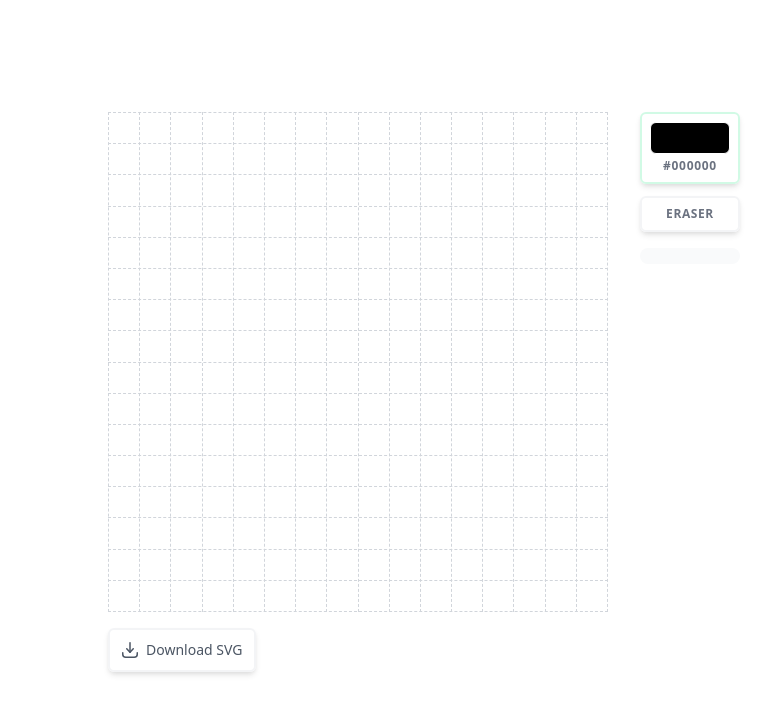
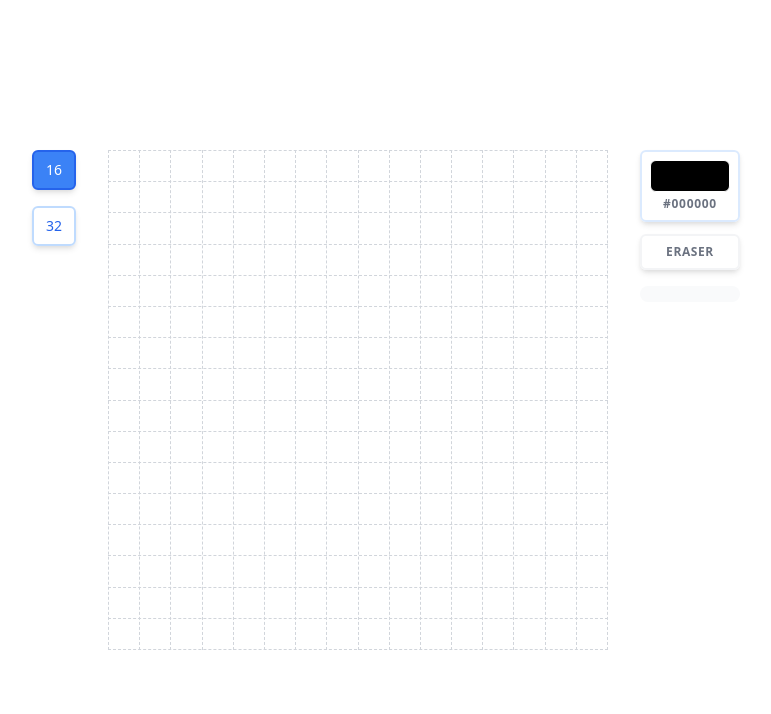
Before and after one commit to kylerits/nice-sprites, a Next.js app: page / in a window 1280 px wide. Shown: the top 714 px of the page, without its empty margins (282-1053 px from the left). Built offline with nearby package versions, Linux system fonts and the light colour scheme.

Commit message:
lots of stuff, but mostly I added a grid count toggle and a random name generator for svg downloads

```diff
--- /dev/null
+++ b/components/BitActions.tsx
@@ -0,0 +1,22 @@
+const BitActions = ({bitCount, setBitCount}) => {
+  return (
+    <>
+      <div className="bit-actions">
+        <button
+          className={bitCount == 16 ? "inline-flex items-center text-sm px-3 py-2 border-blue-500 lg:border-blue-600 border-2 rounded-md shadow-md text-white bg-blue-500 hover:bg-blue-600 duration-200 mb-4" : "inline-flex items-center text-sm px-3 py-2 border-blue-200 border-2 rounded-md shadow-md text-blue-600 hover:bg-gray-50 duration-200 mb-4"}
+          onClick={() => {setBitCount(16)}}
+        >
+          <span>16</span>
+        </button>
+        <button
+          className={bitCount == 32 ? "inline-flex items-center text-sm px-3 py-2 border-blue-500 lg:border-blue-600 border-2 rounded-md shadow-md text-white bg-blue-500 hover:bg-blue-600 duration-200 mb-4" : "inline-flex items-center text-sm px-3 py-2 border-blue-200 border-2 rounded-md shadow-md text-blue-600 hover:bg-gray-50 duration-200 mb-4"}
+          onClick={() => {setBitCount(32)}}
+        >
+          <span>32</span>
+        </button>
+      </div>
+    </>
+  );
+}
+
+export default BitActions;
--- a/components/GridActions.tsx
+++ b/components/GridActions.tsx
@@ -1,5 +1,16 @@
-const GridActions = ({ currentPixels, bitCount }) => {
-  const generateSvgString = (pixels) => {
+import { ToastContainer, toast } from 'react-toastify';
+
+import 'react-toastify/dist/ReactToastify.css'
+import {uniqueNamesGenerator, Config, adjectives, colors, animals} from 'unique-names-generator'
+
+const customConfig: Config = {
+  dictionaries: [adjectives, colors, animals],
+  separator: '-',
+  length: 2,
+}
+
+const GridActions = ({ currentPixels, bitCount, clearColors }) => {
+  const generateSvgString = () => {
     const multiplyer = 10
     const width = bitCount * multiplyer
     const height = bitCount * multiplyer
@@ -10,7 +21,7 @@ const GridActions = ({ currentPixels, bitCount }) => {
       const pHeight = multiplyer
       return `<rect key="${index}" x="${x}" y="${y}" width="${pWidth}" height="${pHeight}" fill="${pixel.color ? pixel.color : '#000'}"></rect>`
     });
-    console.log(paths);
+    // console.log(paths);
     const pathsString = paths.join('')
     const svgString = `<svg xmlns="http://www.w3.org/2000/svg" width="${width}" height="${height}" viewPort="0 0 ${width} ${height}">${pathsString}</svg>`
     return svgString;
@@ -21,28 +32,67 @@ const GridActions = ({ currentPixels, bitCount }) => {
     const svgBlob = new Blob([svgString], { type: "image/svg+xml" });
     const svgUrl = URL.createObjectURL(svgBlob);
     const downloadLink = document.createElement('a');
+    const shortName: string = uniqueNamesGenerator(customConfig);
     downloadLink.href = svgUrl;
-    downloadLink.download = "nice-sprite.svg";
-    console.log(svgString);
+    downloadLink.download = `${shortName}.svg`;
+    // console.log(svgString);
     downloadLink.click()
+    toast.success('SVG downloaded!');
+  }
+
+  const copySvg = () => {
+    const svgString = generateSvgString(currentPixels)
+    const textArea = document.createElement('textarea');
+    textArea.value = svgString;
+    document.body.appendChild(textArea);
+    textArea.select();
+    document.execCommand('copy');
+    textArea.remove();
+    toast.success('SVG copied!');
   }
 
   return(
     <>
       {/* Grid Actions */}
-      <div className="grid-actions-wrap py-4">
-        <div>
+      <div className="grid-actions-wrap py-4 lg:py-8">
+        <div className="flex flex-wrap">
           <button
-            className="inline-flex items-center text-sm pl-2 pr-3 py-2 border-gray-100 border-2 rounded-md shadow-md text-gray-600 hover:bg-gray-50 duration-200"
+            className="inline-flex items-center text-sm pl-2 pr-3 py-2 border-blue-100 border-2 rounded-md shadow-md text-gray-600 hover:bg-gray-50 duration-200 mr-2"
             onClick={downloadSvg}
-          ><span className="mr-1"><svg width="24" height="24" fill="none" viewBox="0 0 24 24">
-            <path stroke="currentColor" strokeLinecap="round" strokeLinejoin="round" strokeWidth="1.5" d="M4.75 14.75V16.25C4.75 17.9069 6.09315 19.25 7.75 19.25H16.25C17.9069 19.25 19.25 17.9069 19.25 16.25V14.75"></path>
-            <path stroke="currentColor" strokeLinecap="round" strokeLinejoin="round" strokeWidth="1.5" d="M12 14.25L12 4.75"></path>
-            <path stroke="currentColor" strokeLinecap="round" strokeLinejoin="round" strokeWidth="1.5" d="M8.75 10.75L12 14.25L15.25 10.75"></path>
-          </svg>
-          </span><span>Download SVG</span></button>
+          >
+            <span className="mr-1">
+              <svg width="24" height="24" fill="none" viewBox="0 0 24 24">
+                <path stroke="currentColor" strokeLinecap="round" strokeLinejoin="round" strokeWidth="1.5" d="M4.75 14.75V16.25C4.75 17.9069 6.09315 19.25 7.75 19.25H16.25C17.9069 19.25 19.25 17.9069 19.25 16.25V14.75"></path>
+                <path stroke="currentColor" strokeLinecap="round" strokeLinejoin="round" strokeWidth="1.5" d="M12 14.25L12 4.75"></path>
+                <path stroke="currentColor" strokeLinecap="round" strokeLinejoin="round" strokeWidth="1.5" d="M8.75 10.75L12 14.25L15.25 10.75"></path>
+              </svg>
+            </span>
+            <span>Download SVG</span>
+          </button>
+          <button
+            className="inline-flex items-center text-sm pl-2 pr-3 py-2 border-blue-100 border-2 rounded-md shadow-md text-gray-600 hover:bg-gray-50 duration-200 mr-2"
+            onClick={copySvg}
+          >
+            <span className="mr-1">
+              <svg width="24" height="24" fill="none" viewBox="0 0 24 24">
+                <path stroke="currentColor" strokeLinecap="round" strokeLinejoin="round" strokeWidth="1.5" d="M6.5 15.25V15.25C5.5335 15.25 4.75 14.4665 4.75 13.5V6.75C4.75 5.64543 5.64543 4.75 6.75 4.75H13.5C14.4665 4.75 15.25 5.5335 15.25 6.5V6.5"></path>
+                <rect width="10.5" height="10.5" x="8.75" y="8.75" stroke="currentColor" strokeLinecap="round" strokeLinejoin="round" strokeWidth="1.5" rx="2"></rect>
+              </svg>
+            </span>
+            <span>Copy SVG</span>
+          </button>
+          <button
+            className="inline-flex items-center text-sm px-3 py-2 border-red-200 border-2 rounded-md shadow-md text-red-600 hover:bg-gray-50 duration-200 mr-2"
+            onClick={() => {clearColors()}}
+          >
+            <span className="mr-1">
+
+            </span>
+            <span className="text-xs uppercase tracking-wider">Clear</span>
+          </button>
         </div>
       </div>
+      <ToastContainer position="bottom-center" role="alert" />
     </>
   );
 }
--- a/components/Pallet.tsx
+++ b/components/Pallet.tsx
@@ -33,11 +33,11 @@ const Pallet = ({currentColor, setCurrentColor, currentPixels, setCurrentPixels}
       <div className="max-h-full">
         {/* Title and Actions */}
         {colorArr.length > 0 ? (
-          <div className="relative my-2">
-            <div className="flex">
+          <div className="relative pb-1 mb-3 border-b border-red-100 text-center">
+            <div className="block">
               {/* <h3 className="text-xs uppercase italic font-semibold text-gray-500 tracking-widest mr-6">Pallet</h3> */}
               <button
-              className="text-red-500 text-xs uppercase tracking-widest hover:text-red-800 font-semibold italic duration-200 opacity-50 hover:opacity-100"
+              className="text-red-500 text-xs uppercase tracking-widest font-semibold italic duration-200 opacity-50 hover:opacity-100"
               onClick={() => { clearPallet() }}
             >Clear</button>
             </div>
@@ -50,7 +50,7 @@ const Pallet = ({currentColor, setCurrentColor, currentPixels, setCurrentPixels}
             className="relative mb-3 flex items-center"
           >
             <button
-              className="inline-flex items-center p-1 border-2 border-gray-100 shadow-md rounded-md uppercase text-gray-500 font-semibold tracking-wider text-sm hover:bg-gray-100 duration-200"
+              className="inline-flex items-center p-1 border-2 border-gray-100 hover:border-blue-100 shadow-md rounded-md uppercase text-gray-500 font-semibold tracking-wider text-sm hover:bg-gray-100 duration-200"
               onClick={() => setCurrentColor(color)}
               title={color}
             >
--- a/package.json
+++ b/package.json
@@ -9,11 +9,15 @@
     "lint": "next lint"
   },
   "dependencies": {
+    "framer-motion": "^4.1.17",
     "next": "11.1.2",
     "react": "17.0.2",
     "react-click-away-listener": "^2.0.5",
     "react-color": "^2.19.3",
-    "react-dom": "17.0.2"
+    "react-dom": "17.0.2",
+    "react-toastify": "^8.0.3",
+    "react-transition-group": "^4.4.2",
+    "unique-names-generator": "^4.6.0"
   },
   "devDependencies": {
     "@types/react": "17.0.20",
--- a/pages/index.tsx
+++ b/pages/index.tsx
@@ -7,7 +7,7 @@ import ClickAwayListener from 'react-click-away-listener';
 import {SketchPicker} from 'react-color'
 import SpriteGrid from '../components/SpriteGrid'
 import Pallet from '../components/Pallet'
-import GridActions from '../components/GridActions';
+import BitActions from '../components/BitActions'
 
 const Home: NextPage = () => {
   const [currentColor, setCurrentColor] = useState('#000000');
@@ -34,6 +34,11 @@ const Home: NextPage = () => {
           {/* Sprite Grid */}
           <div className="relative w-full max-w-[350px] lg:max-w-[500px] mx-auto">
 
+            {/* Bitcount Actions */}
+            <div className="absolute top-0 right-full px-8">
+              <BitActions bitCount={bitCount} setBitCount={setBitCount} />
+            </div>
+
             {/* Grid Component */}
             <SpriteGrid
               currentColor={currentColor}
@@ -41,9 +46,6 @@ const Home: NextPage = () => {
               currentPixels={currentPixels}
               setCurrentPixels={setCurrentPixels}
             />
-
-            {/* Grid Actions Component */}
-            <GridActions currentPixels={currentPixels} bitCount={bitCount} />
 
             {/* Color Actions Column */}
             <div className="absolute top-0 left-full px-8 h-full flex flex-col">
@@ -53,7 +55,7 @@ const Home: NextPage = () => {
                     {/* Toggle Color Picker Button */}
                     <button
                       id="colorButton"
-                      className={currentColor.length > 0 ? "inline-flex w-[100px] text-center items-center flex-wrap p-2 border-2 border-green-100 shadow-md rounded-md uppercase text-gray-500 font-semibold tracking-wider text-sm hover:bg-gray-100 duration-200" : "inline-flex w-[100px] text-center items-center flex-wrap p-2 border-2 border-gray-100 shadow-md rounded-md uppercase text-gray-500 font-semibold tracking-wider text-sm hover:bg-gray-100 duration-200"}
+                      className={currentColor.length > 0 ? "inline-flex w-[100px] text-center items-center flex-wrap p-2 border-2 border-blue-100 shadow-md rounded-md uppercase text-gray-500 font-semibold tracking-wider text-sm hover:bg-gray-100 duration-200" : "inline-flex w-[100px] text-center items-center flex-wrap p-2 border-2 border-gray-100 shadow-md rounded-md uppercase text-gray-500 font-semibold tracking-wider text-sm hover:bg-gray-100 duration-200"}
                       onClick={() => setShowColorPicker(!showColorPicker)}
                       aria-label="Current Color"
                       title="Current Color"
@@ -61,7 +63,7 @@ const Home: NextPage = () => {
 
                     <button
                       id="eraserButton"
-                      className={currentColor.length == 0 ? "inline-block text-xs w-[100px] text-center items-center flex-wrap p-2 border-2 border-green-100 shadow-md rounded-md uppercase text-gray-500 font-semibold tracking-wider hover:bg-gray-100 duration-200 mt-3" : "inline-block text-xs w-[100px] text-center items-center flex-wrap p-2 border-2 border-gray-100 shadow-md rounded-md uppercase text-gray-500 font-semibold tracking-wider hover:bg-gray-100 duration-200 mt-3"}
+                      className={currentColor.length == 0 ? "inline-block text-xs w-[100px] text-center items-center flex-wrap p-2 border-2 border-blue-100 shadow-md rounded-md uppercase text-gray-500 font-semibold tracking-wider hover:bg-gray-100 duration-200 mt-3" : "inline-block text-xs w-[100px] text-center items-center flex-wrap p-2 border-2 border-gray-100 shadow-md rounded-md uppercase text-gray-500 font-semibold tracking-wider hover:bg-gray-100 duration-200 mt-3"}
                       onClick={() => setCurrentColor('')}
                     >Eraser</button>
 
```
Also changed, not shown: components/SpriteGrid.tsx (+17 -6 lines), 1 other file (tests, documents, lock files or other folders).
